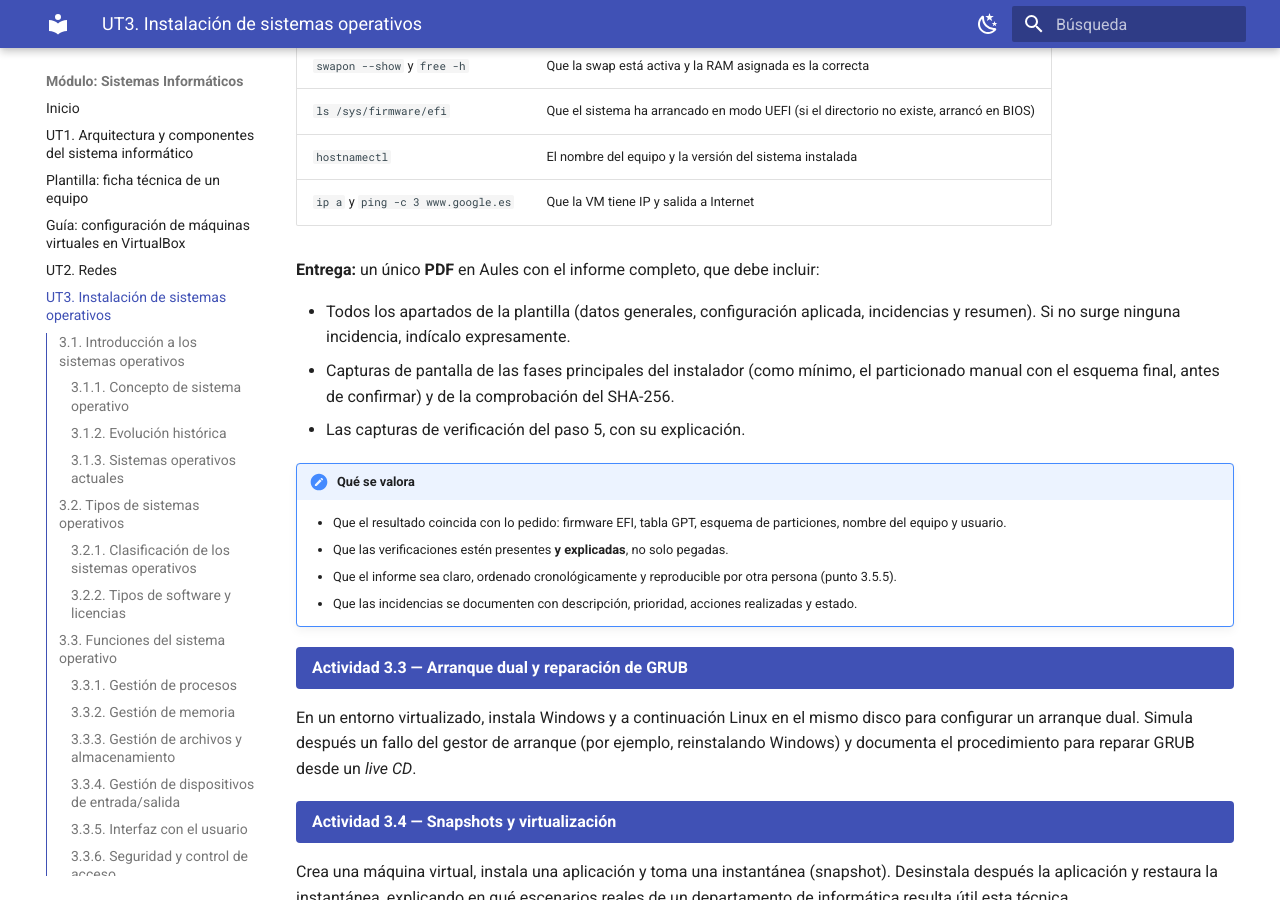
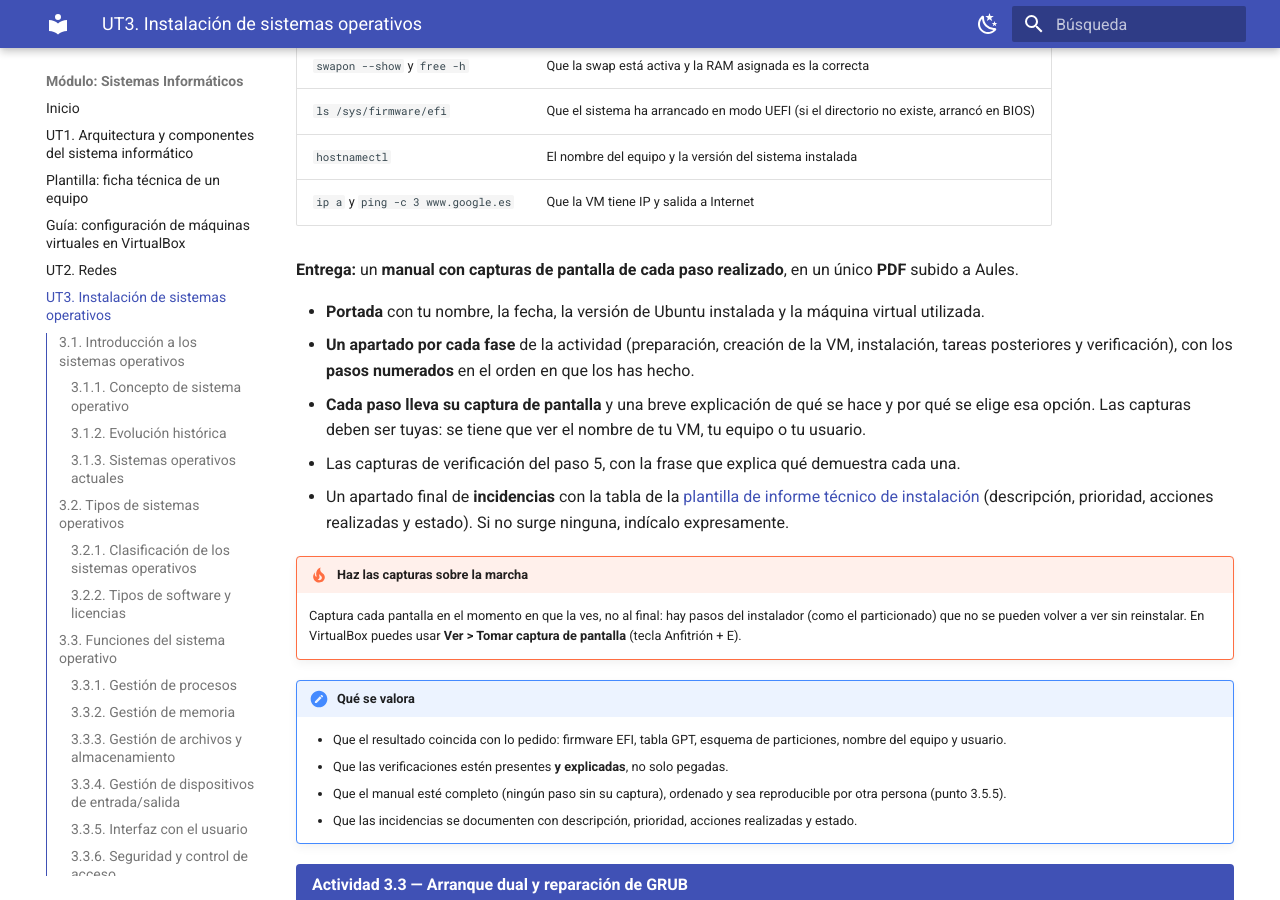
Before and after one commit to angelabserrano/sistemas-informaticos, an MkDocs documentation site: the page built from docs/ut3.md, in a window 1280 px wide and 900 px high, scrolled down 22656 px. Built offline with MkDocs 1.6.1 and Material for MkDocs 9.7.7, drawn with Linux system fonts in a browser that asks for light colours; some of the changed text lies outside the part shown.

Commit message:
UT3: la entrega de la Actividad 3.2 pasa a ser un manual con capturas de cada paso
Co-Authored-By: Claude Opus 5.5 <noreply@anthropic.com>
Claude-Session: https://claude.ai/code/session_01G23AmcSrbXXK4UvazEDZrZ

```diff
--- a/docs/ut3.md
+++ b/docs/ut3.md
@@ -537,7 +537,7 @@ Las **suites ofimáticas** agrupan aplicaciones para las tareas más comunes en
 **Actividad 3.2 — Instalación documentada de un SO**
 {: .actividad-titulo}
 
-**Actividad individual.** Instala **Ubuntu Desktop** (la versión LTS más reciente) en una máquina virtual de VirtualBox, con un **particionado manual** que tú mismo/a definas, y documenta todo el proceso en un informe técnico siguiendo la **[plantilla de informe técnico de instalación](plantilla-informe-instalacion.md)** y la estructura vista en el punto 3.5.5.
+**Actividad individual.** Instala **Ubuntu Desktop** (la versión LTS más reciente) en una máquina virtual de VirtualBox, con un **particionado manual** que tú mismo/a definas, y elabora un **manual de instalación con capturas de pantalla de cada paso realizado**, de forma que otra persona pueda repetir la instalación siguiéndolo.
 
 **1. Preparación (antes de crear la máquina virtual)**
 
@@ -582,16 +582,21 @@ Durante el resto del asistente configura: idioma español (España), teclado esp
 | `hostnamectl` | El nombre del equipo y la versión del sistema instalada |
 | `ip a` y `ping -c 3 www.google.es` | Que la VM tiene IP y salida a Internet |
 
-**Entrega:** un único **PDF** en Aules con el informe completo, que debe incluir:
+**Entrega:** un **manual con capturas de pantalla de cada paso realizado**, en un único **PDF** subido a Aules.
 
-- Todos los apartados de la plantilla (datos generales, configuración aplicada, incidencias y resumen). Si no surge ninguna incidencia, indícalo expresamente.
-- Capturas de pantalla de las fases principales del instalador (como mínimo, el particionado manual con el esquema final, antes de confirmar) y de la comprobación del SHA-256.
-- Las capturas de verificación del paso 5, con su explicación.
+- **Portada** con tu nombre, la fecha, la versión de Ubuntu instalada y la máquina virtual utilizada.
+- **Un apartado por cada fase** de la actividad (preparación, creación de la VM, instalación, tareas posteriores y verificación), con los **pasos numerados** en el orden en que los has hecho.
+- **Cada paso lleva su captura de pantalla** y una breve explicación de qué se hace y por qué se elige esa opción. Las capturas deben ser tuyas: se tiene que ver el nombre de tu VM, tu equipo o tu usuario.
+- Las capturas de verificación del paso 5, con la frase que explica qué demuestra cada una.
+- Un apartado final de **incidencias** con la tabla de la [plantilla de informe técnico de instalación](plantilla-informe-instalacion.md) (descripción, prioridad, acciones realizadas y estado). Si no surge ninguna, indícalo expresamente.
+
+!!! tip "Haz las capturas sobre la marcha"
+    Captura cada pantalla en el momento en que la ves, no al final: hay pasos del instalador (como el particionado) que no se pueden volver a ver sin reinstalar. En VirtualBox puedes usar **Ver > Tomar captura de pantalla** (tecla Anfitrión + E).
 
 !!! note "Qué se valora"
     - Que el resultado coincida con lo pedido: firmware EFI, tabla GPT, esquema de particiones, nombre del equipo y usuario.
     - Que las verificaciones estén presentes **y explicadas**, no solo pegadas.
-    - Que el informe sea claro, ordenado cronológicamente y reproducible por otra persona (punto 3.5.5).
+    - Que el manual esté completo (ningún paso sin su captura), ordenado y sea reproducible por otra persona (punto 3.5.5).
     - Que las incidencias se documenten con descripción, prioridad, acciones realizadas y estado.
 
 **Actividad 3.3 — Arranque dual y reparación de GRUB**
```
